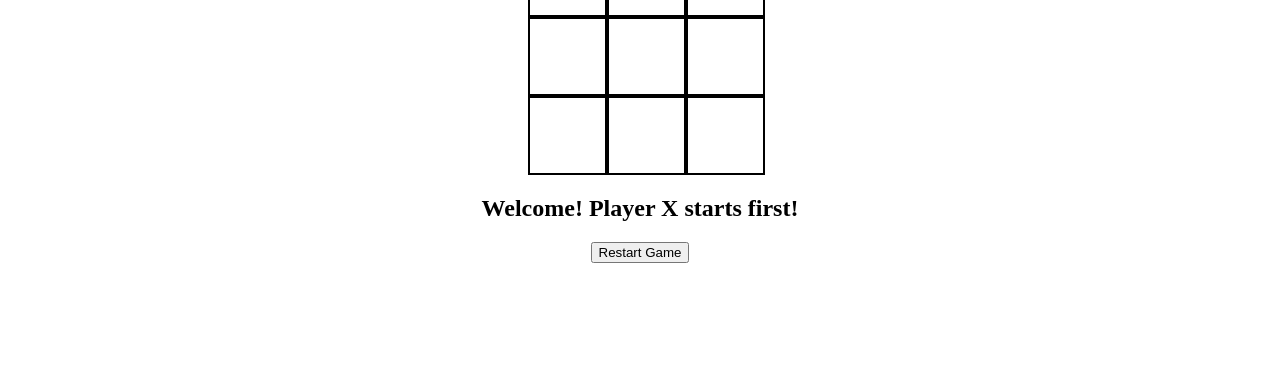
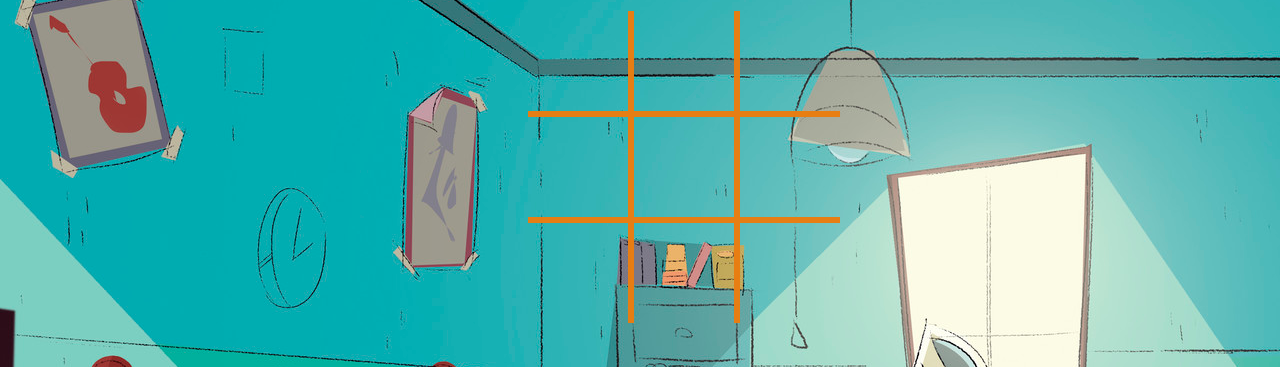
Before and after one commit to Mirsini12/shared-Projects, a plain HTML site: page index.html in a window 1280 px wide. Shown: the part 142-509 px from the top of the page. Drawn offline with Linux system fonts and the light colour scheme.

Commit message:
added styling. Game is ready

```diff
--- a/app.js
+++ b/app.js
@@ -85,7 +85,7 @@ const GameBoard = () => {
         gameBoard[c2] === playerMark &&
         gameBoard[c3] === playerMark
       ) {
-        output.textContent = `The Winner Is : ${playerMark}`;
+        output.textContent = `The Winner Is : ${playerMark} !`;
         gameInProgress = false;
       }
     }
@@ -111,4 +111,4 @@ const GameBoard = () => {
   startGame();
 };
 
-let x = GameBoard();
+GameBoard();
--- a/index.html
+++ b/index.html
@@ -1,25 +1,25 @@
 <!DOCTYPE html>
 <html lang="en">
   <head>
-  <meta charset="UTF-8">
-  <meta http-equiv="X-UA-Compatible" content="IE=edge">
-  <meta name="viewport" content="width=device-width, initial-scale=1.0">
-  <link rel="stylesheet" href="style.css">
-  <title>Document</title>
+    <meta charset="UTF-8" />
+    <meta http-equiv="X-UA-Compatible" content="IE=edge" />
+    <meta name="viewport" content="width=device-width, initial-scale=1.0" />
+    <link rel="stylesheet" href="style.css" />
+    <title>Tic-Tac-Toe</title>
   </head>
   <body>
     <div id="container">
-    <h1>Tic Tac Toe</h1>
+      <h1>Tic-Tac-Toe</h1>
       <div id="board">
-      <div data-index="0" class="cell"></div>
-      <div data-index="1" class="cell"></div>
-      <div data-index="2" class="cell"></div>
-      <div data-index="3" class="cell"></div>
+        <div data-index="0" class="cell posLeft posTop"></div>
+        <div data-index="1" class="cell posTop"></div>
+        <div data-index="2" class="cell posRight posTop"></div>
+        <div data-index="3" class="cell posLeft"></div>
         <div data-index="4" class="cell"></div>
-      <div data-index="5" class="cell"></div>
-      <div data-index="6" class="cell"></div>
-      <div data-index="7" class="cell"></div>
-      <div data-index="8" class="cell"></div>
+        <div data-index="5" class="cell posRight"></div>
+        <div data-index="6" class="cell posLeft posBottom"></div>
+        <div data-index="7" class="cell posBottom"></div>
+        <div data-index="8" class="cell posRight posBottom"></div>
       </div>
       <h2 id="messageOutput"></h2>
       <button id="resetBtn">Restart Game</button>
--- a/style.css
+++ b/style.css
@@ -1,16 +1,110 @@
-.cell{
-  width: 75px;
-  height: 75px;
-  border: 2px solid;
+body {
+  background-image: url("./images/image.jpg");
+}
+
+h1 {
+  margin-left: 750px;
+  font-size: 40px;
+  color: #b30000fb;
+}
+
+.cell {
+  width: 100px;
+  height: 100px;
+  border: 3px solid;
+  border-color: #e97d12fb;
   cursor: pointer;
+  line-height: 80px;
+  font-size: 50px;
 }
-#container{
+.cell:hover {
+  background: #67e6fdc6;
+}
+#container {
+  margin-top: 80px;
+  font-family: "Permanent Marker", cursive;
   text-align: center;
 }
 
-#board{
+#board {
   display: grid;
-  grid-template-columns: repeat(3,auto);
+  grid-template-columns: repeat(3, auto);
   width: 225px;
   margin: auto;
 }
+
+.posLeft {
+  border-left: none;
+}
+
+.posRight {
+  border-right: 2px none;
+}
+
+.posTop {
+  border-top: none;
+}
+
+.posBottom {
+  border-bottom: none;
+}
+
+#messageOutput {
+  color: #b30000fb;
+  margin-top: 50px;
+  margin-left: 50px;
+  font-size: 35px;
+}
+
+#resetBtn{
+  background-color: #3DD1E7;
+  border: 0 solid #E5E7EB;
+  box-sizing: border-box;
+  color: #000000;
+
+  font-family: ui-sans-serif,system-ui,-apple-system,system-ui,"Segoe UI",Roboto,"Helvetica Neue",Arial,"Noto Sans",sans-serif,"Apple Color Emoji","Segoe UI Emoji","Segoe UI Symbol","Noto Color Emoji";
+  font-size: 1rem;
+  font-weight: 700;
+  justify-content: center;
+  line-height: 1.75rem;
+  padding: .75rem 1.65rem;
+  position: relative;
+  text-align: center;
+  text-decoration: none #000000 solid;
+  text-decoration-thickness: auto;
+  width: 100%;
+  max-width: 300px;
+  position: relative;
+  cursor: pointer;
+  transform: rotate(-2deg);
+  user-select: none;
+  -webkit-user-select: none;
+  touch-action: manipulation;
+  margin-left: 220px;
+}
+
+#resetBtn {
+  outline: 0;
+}
+
+#resetBtn:after {
+  content: '';
+  position: absolute;
+  border: 1px solid #000000;
+  bottom: 4px;
+  left: 4px;
+  width: calc(100% - 1px);
+  height: calc(100% - 1px);
+}
+
+#resetBtn:hover:after {
+  bottom: 2px;
+  left: 2px;
+}
+
+@media (min-width: 768px) {
+  #resetBtn {
+    padding: .75rem 3rem;
+    font-size: 1.25rem;
+  }
+}
```
Also changed, not shown: images/image.jpg (added). Lines whose indentation alone changed are shown as unchanged.
